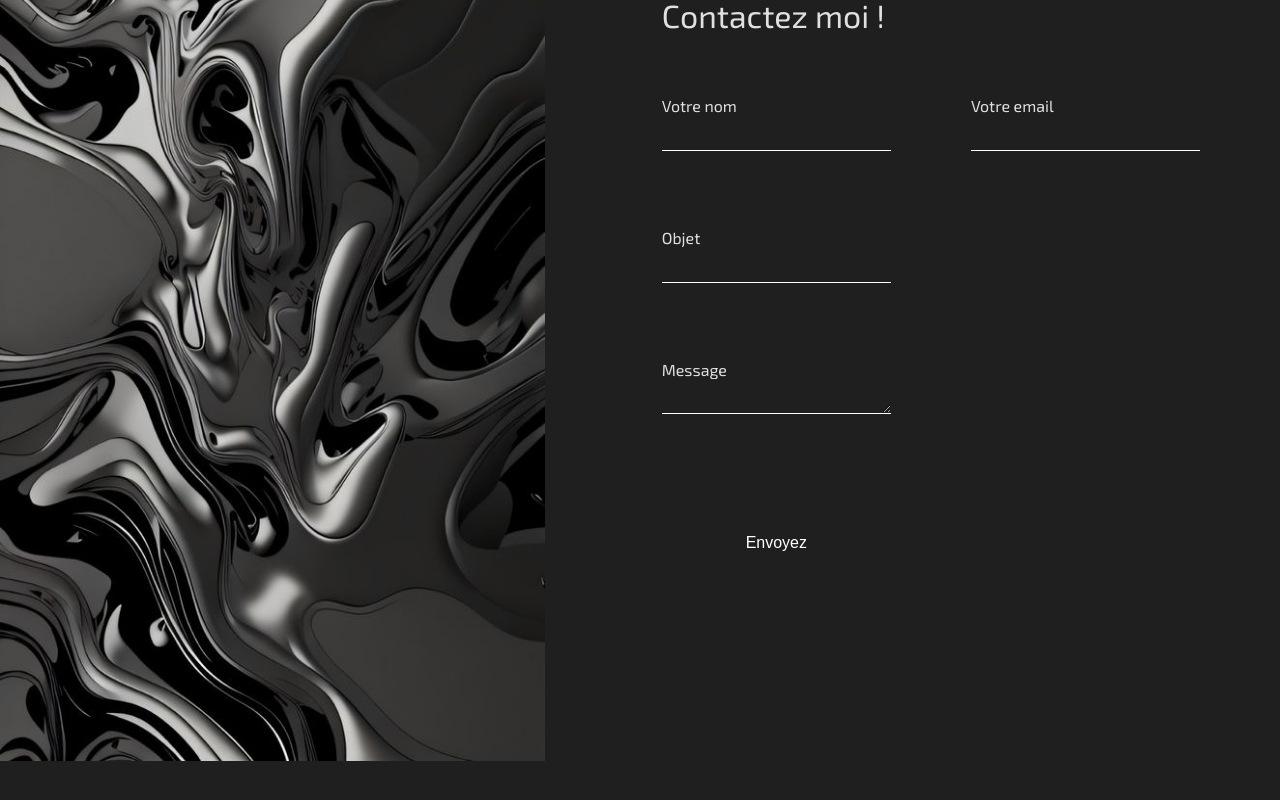
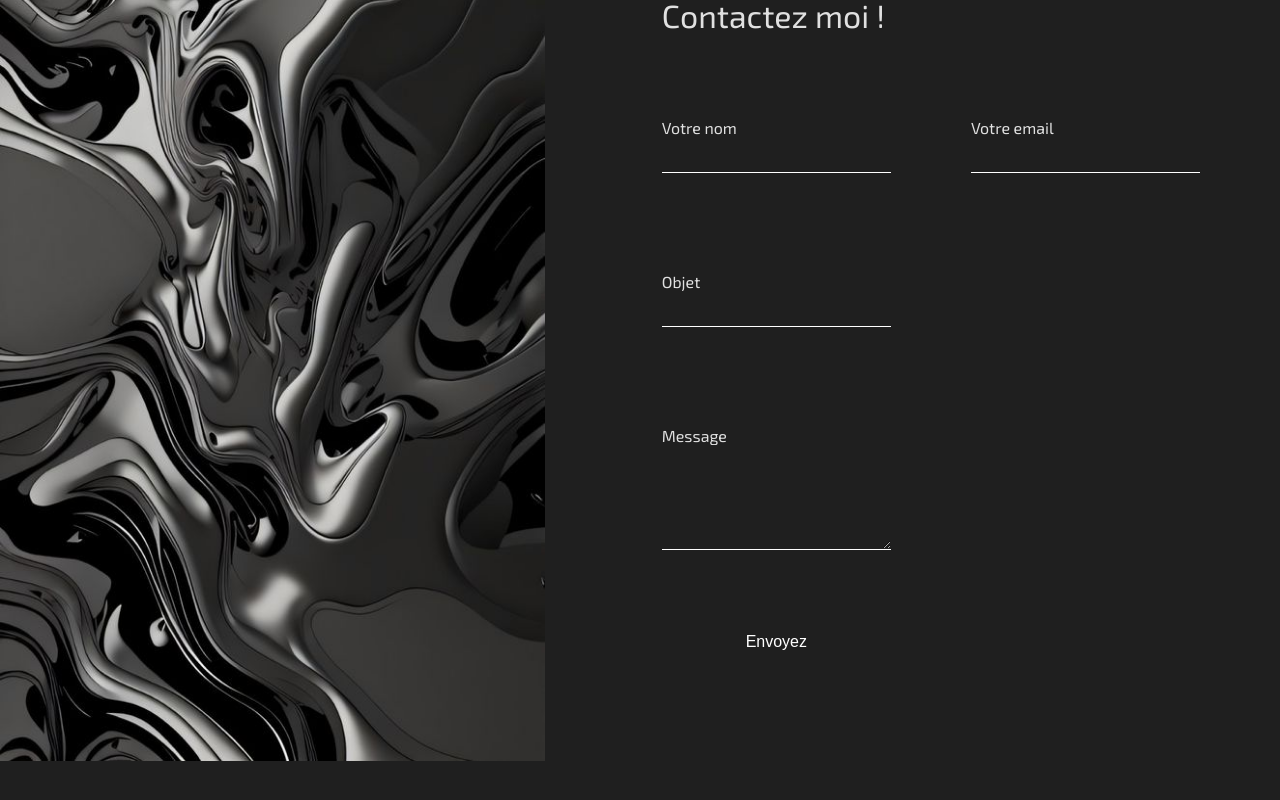
Before and after one commit to AnthonyF99/Portfolio, a Next.js app: page / in a window 1280 px wide. Shown: the part 5200-6000 px from the top of the page. Built offline with nearby package versions, Linux system fonts and the light colour scheme; no server answers; the database is empty.

Commit message:
Afficher l'icon quand elle est selectionner
Fix bug blog
Fix bug contact
Transition pour les skills

```diff
--- a/src/styles/blogveille.module.scss
+++ b/src/styles/blogveille.module.scss
@@ -34,7 +34,7 @@
             .cardinfo {
                 display: flex;
                 flex-direction: column;
-                margin-left: -25%;
+                box-sizing: border-box;
                 height: 130px;
             }
             .category {
--- a/src/styles/contact.module.scss
+++ b/src/styles/contact.module.scss
@@ -23,7 +23,13 @@
                 border: none;
                 color: white;
                 border-bottom: 1px solid white !important;
+                font-size: 1.3em;
                 background-color: #1F1F1F;
+                height: 100px;
+                min-height: 80px;
+                max-height: 110px;
+                min-width: 200px;
+                max-width: 310px;
             }
             .title { grid-area: 1 / 1 / 2 / 2;
                 font-size: 2em;
--- a/src/styles/skills.module.scss
+++ b/src/styles/skills.module.scss
@@ -37,6 +37,7 @@
         min-width: 655px;
         max-width: 655px;
         max-height: 700px;
+
         .skillstitle {
             font-size: 2em;
         }
@@ -45,6 +46,13 @@
             grid-template-columns: repeat(4, 1fr);
             grid-column-gap: 50px;
             grid-row-gap: 50px;
+            .skill {
+                transition: 0.4s ease;
+                &:hover {
+                    transform: scale(1.1);
+
+                }
+            }
         }
     }
 }
```
Also changed, not shown: src/components/Modal/dynamicform.jsx (+7 -1 lines).
